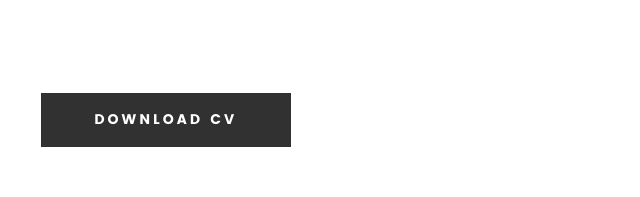
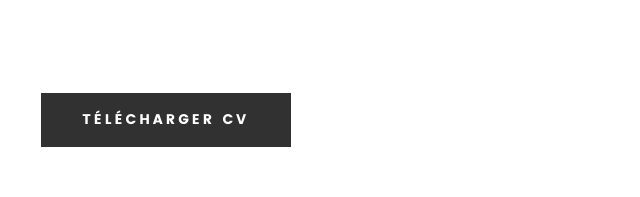
Before and after one commit to Hawadiaoune/Portfolio, a plain HTML site: page index.html in a window 1280 px wide. Shown: the part 1784-1981 px from the top of the page, 620-1260 px from the left. Drawn offline with Linux system fonts and the light colour scheme.

Commit message:
portfolio terminé

```diff
--- a/index.html
+++ b/index.html
@@ -178,7 +178,7 @@
    	<div class="row button-section">
    		<div class="col-twelve">
    			<a href="#contact" title="Contact" class="button stroke smoothscroll">Contact</a>
-   			<a href="CV Hawa DIAOUNE 2023.pdf-2.pdf" title="Download CV" class="button button-primary">Download CV</a>
+   			<a href="CV Hawa DIAOUNE 2023.pdf-2.pdf" title="Download CV" class="button button-primary">Télécharger CV</a>
    		</div>
    	</div>
 
```
